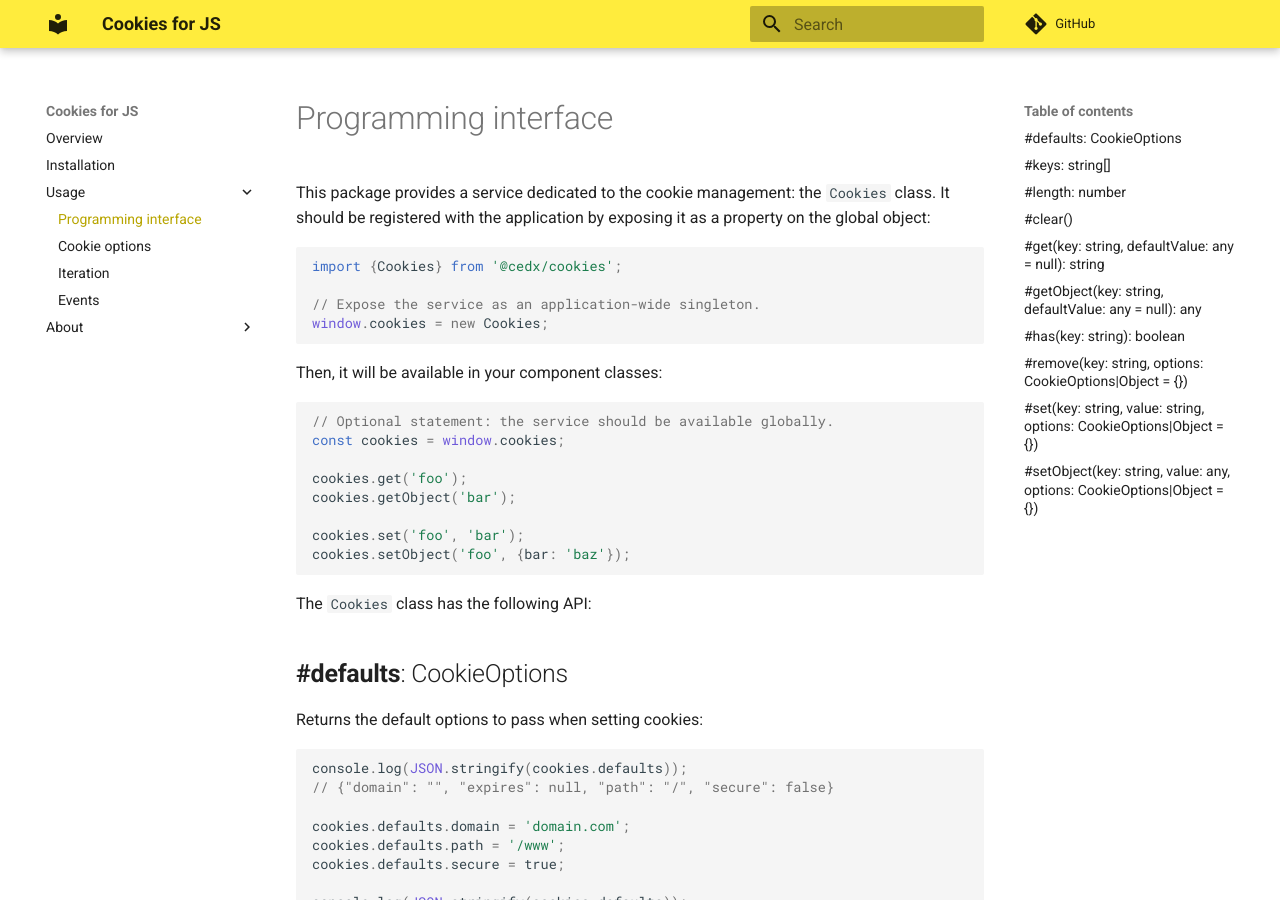
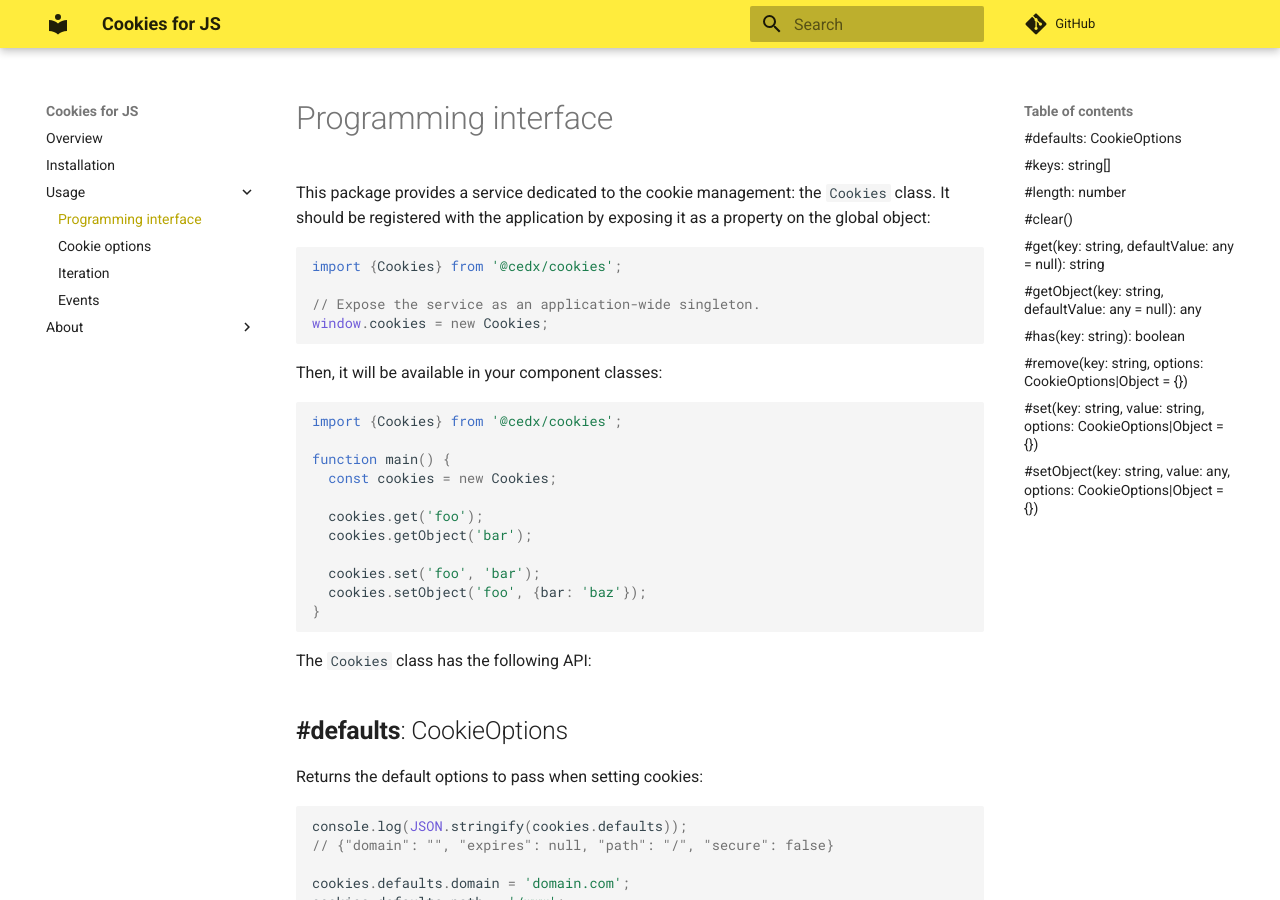
Before and after one commit to cedx/cookies.js, an MkDocs documentation site: the page built from doc/usage/api.md, in a window 1280 px wide and 900 px high. Built offline with MkDocs 1.6.1 and Material for MkDocs 9.7.7, drawn with Linux system fonts in a browser that asks for light colours; comment, search, counter and statistics services are not loaded; old or Windows-style settings are respelled for this version of MkDocs.

Commit message:
Added a link to the source code

````diff
--- a/doc/usage/api.md
+++ b/doc/usage/api.md
@@ -1,3 +1,6 @@
+path: blob/master/lib
+source: cookies.js
+
 # Programming interface
 This package provides a service dedicated to the cookie management: the `Cookies` class.
 It should be registered with the application by exposing it as a property on the global object:
@@ -12,14 +15,17 @@
 Then, it will be available in your component classes:
 
 ```javascript
-// Optional statement: the service should be available globally.
-const cookies = window.cookies;
+import {Cookies} from '@cedx/cookies';
 
-cookies.get('foo');
-cookies.getObject('bar');
+function main() {
+  const cookies = new Cookies;
 
-cookies.set('foo', 'bar');
-cookies.setObject('foo', {bar: 'baz'});
+  cookies.get('foo');
+  cookies.getObject('bar');
+
+  cookies.set('foo', 'bar');
+  cookies.setObject('foo', {bar: 'baz'});
+}
 ```
 
 The `Cookies` class has the following API:
````
Also changed, not shown: doc/usage/events.md (+9 -9 lines), doc/usage/options.md (+3 -0 lines), 1 other file.
